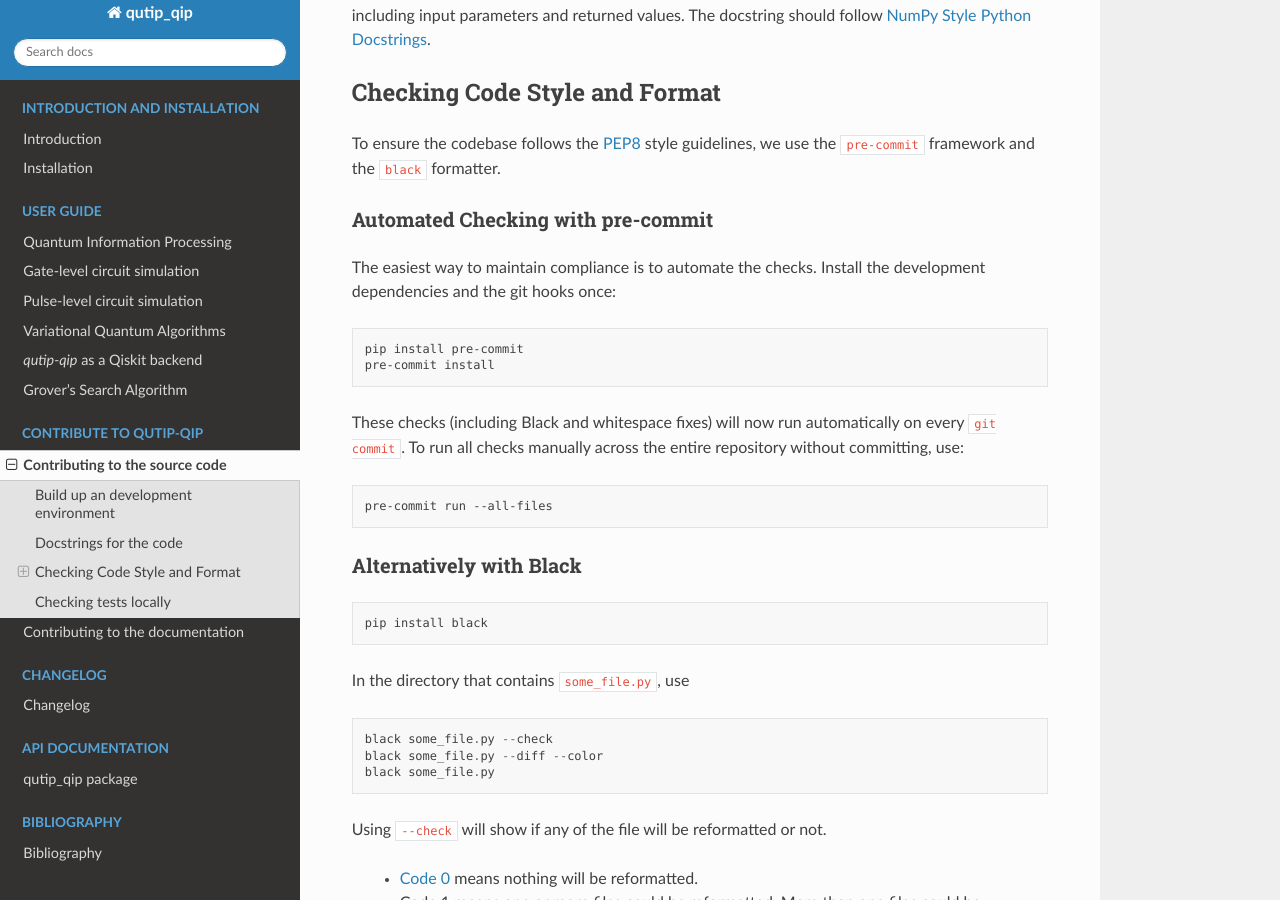
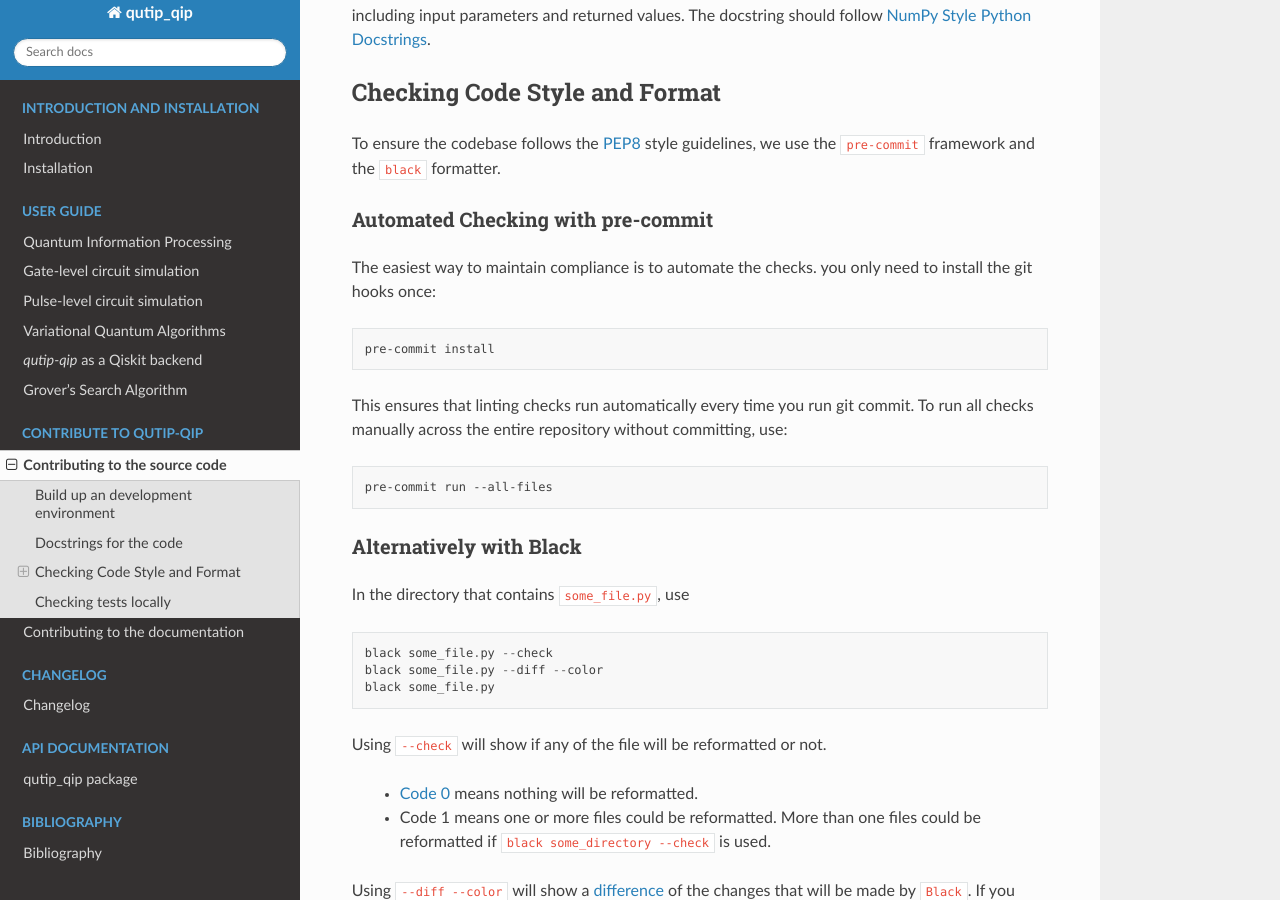
Before and after one commit to qutip/qutip-qip, a Sphinx documentation site: the page built from doc/source/contribution-code.rst, in a window 1280 px wide and 900 px high, scrolled down 457 px. Built offline with Sphinx 7.4.7 and the Read the Docs theme 3.1.0, drawn with Linux system fonts in a browser that asks for light colours; pages that are not in the unit, such as notebooks, are missing from menus.

Commit message:
Minor fixes as per suggestion

```diff
--- a/doc/source/contribution-code.rst
+++ b/doc/source/contribution-code.rst
@@ -26,22 +26,22 @@ The docstring should follow
 
 Checking Code Style and Format
 ==============================
+
 To ensure the codebase follows the `PEP8 <https://www.python.org/dev/peps/pep-0008/>`_
 style guidelines, we use the ``pre-commit`` framework and the ``black`` formatter.
 
 Automated Checking with pre-commit
 ----------------------------------
-The easiest way to maintain compliance is to automate the checks. Install the
-development dependencies and the git hooks once:
+
+The easiest way to maintain compliance is to automate the checks. you only need to install
+the git hooks once:
 
 .. code-block:: bash
 
-  pip install pre-commit
-  pre-commit install
+   pre-commit install
 
-These checks (including Black and whitespace fixes) will now
-run automatically on every ``git commit``. To run all checks manually across the
-entire repository without committing, use:
+This ensures that linting checks run automatically every time you run git commit.
+To run all checks manually across the entire repository without committing, use:
 
 .. code-block:: bash
 
@@ -49,9 +49,6 @@ entire repository without committing, use:
 
 Alternatively with Black
 ------------------------
-.. code-block:: bash
-
-  pip install black
 
 In the directory that contains ``some_file.py``, use
 
--- a/pyproject.toml
+++ b/pyproject.toml
@@ -75,7 +75,7 @@ qutip_qip = "qutip_qip.family"
 [dependency-groups]
 lint = [
     "black==26.1.0",
-    "pre-commit",
+    "pre-commit>=3.5.0",
 ]
 test = [
     "pytest>=5.2",
```
Also changed, not shown: .pre-commit-config.yaml.
